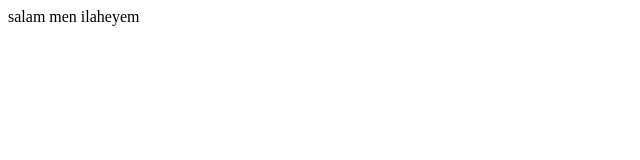
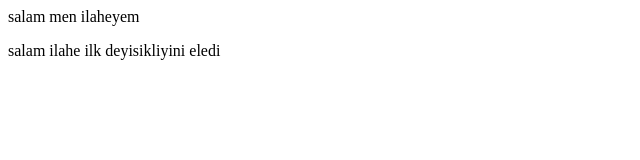
Before and after one commit to ilahe/reshadtest, a plain HTML site: page index.html in a window 1280 px wide. Shown: the whole page, without its empty margins (0-640 px from the left). Drawn offline with Linux system fonts and the light colour scheme.

Commit message:
ilahe ilk deyishikliyini eledi

```diff
--- a/index.html
+++ b/index.html
@@ -4,5 +4,6 @@
 </head>
 <body>
     <p>salam men ilaheyem</p>
+    <p>salam ilahe ilk deyisikliyini eledi</p>
 </body>
 </html>
```
